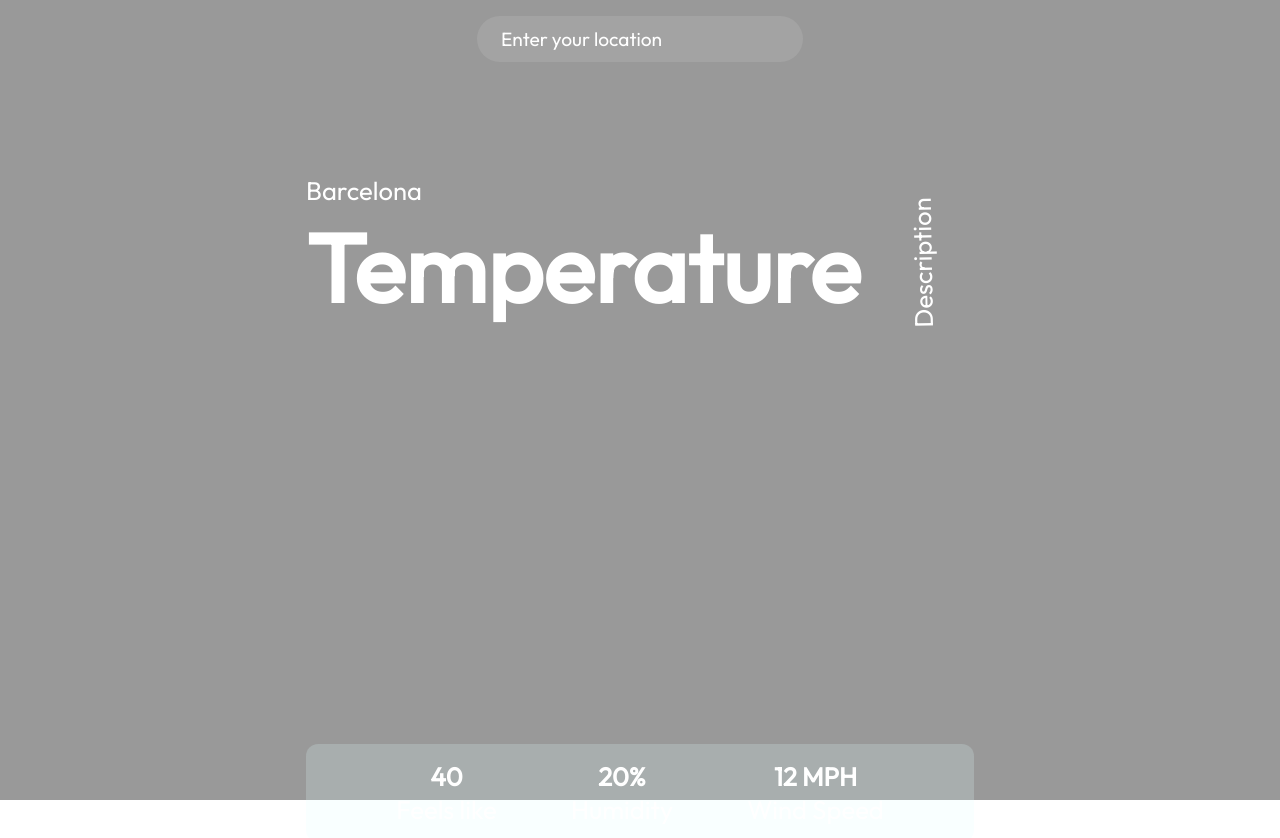
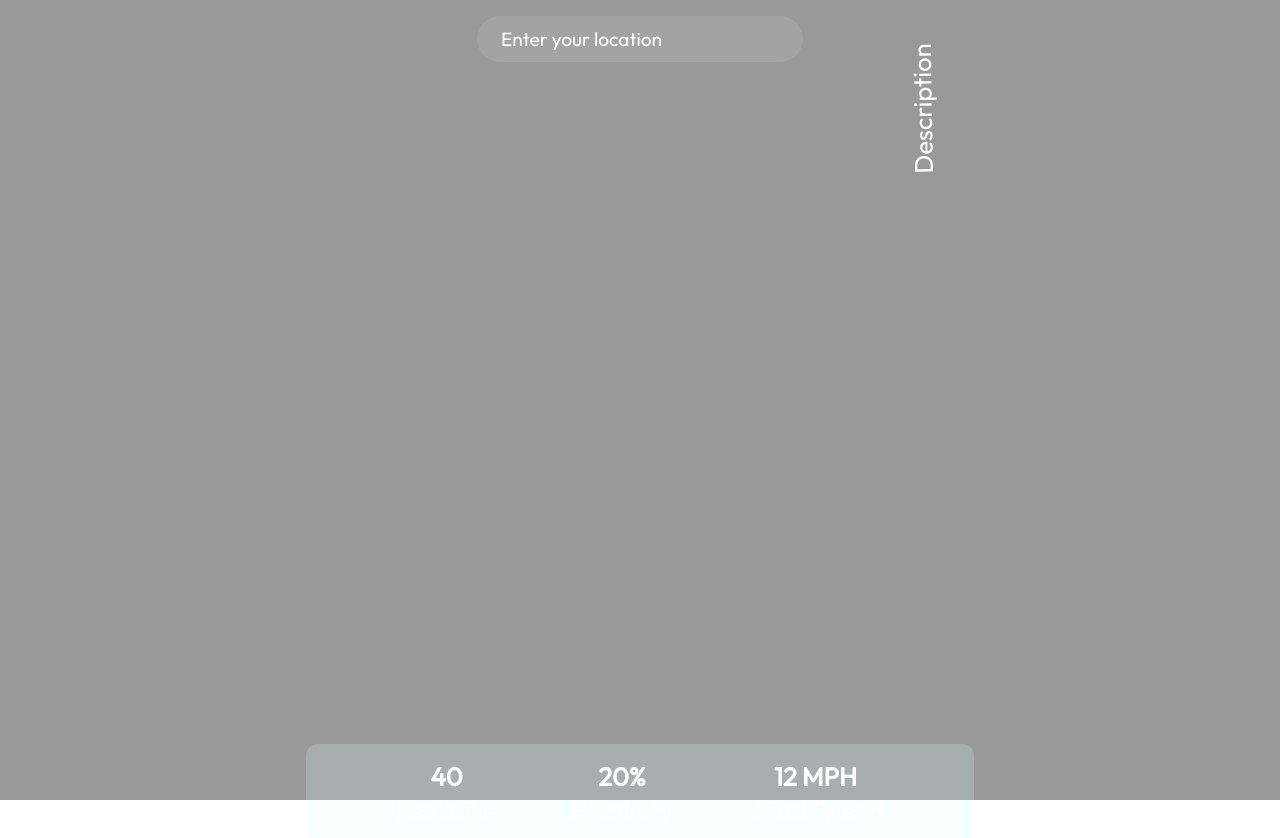
Before and after one commit to mariajbellido/anotherweatherapp, a React (Create React App) app: page / in a window 1280 px wide. Shown: the top 838 px of the page. Built offline with nearby package versions, Linux system fonts and the light colour scheme.

Commit message:
Fixing conversion kelvin to celsius

```diff
--- a/src/App.js
+++ b/src/App.js
@@ -13,6 +13,7 @@ export default function App() {
         setData(response.data);
         console.log(response.data);
       });
+      setLocation("");
     }
   };
 
@@ -30,10 +31,12 @@ export default function App() {
       <div className="container">
         <div className="top">
           <div className="location">
-            <p>Barcelona</p>
+            <p>{data.name}</p>
           </div>
           <div className="temp">
-            <h1>Temperature</h1>
+            {data.main ? (
+              <h1>{Math.round(data.main.temp - 273.15)}ºC</h1>
+            ) : null}
           </div>
           <div className="description">
             <p>Description</p>
```
